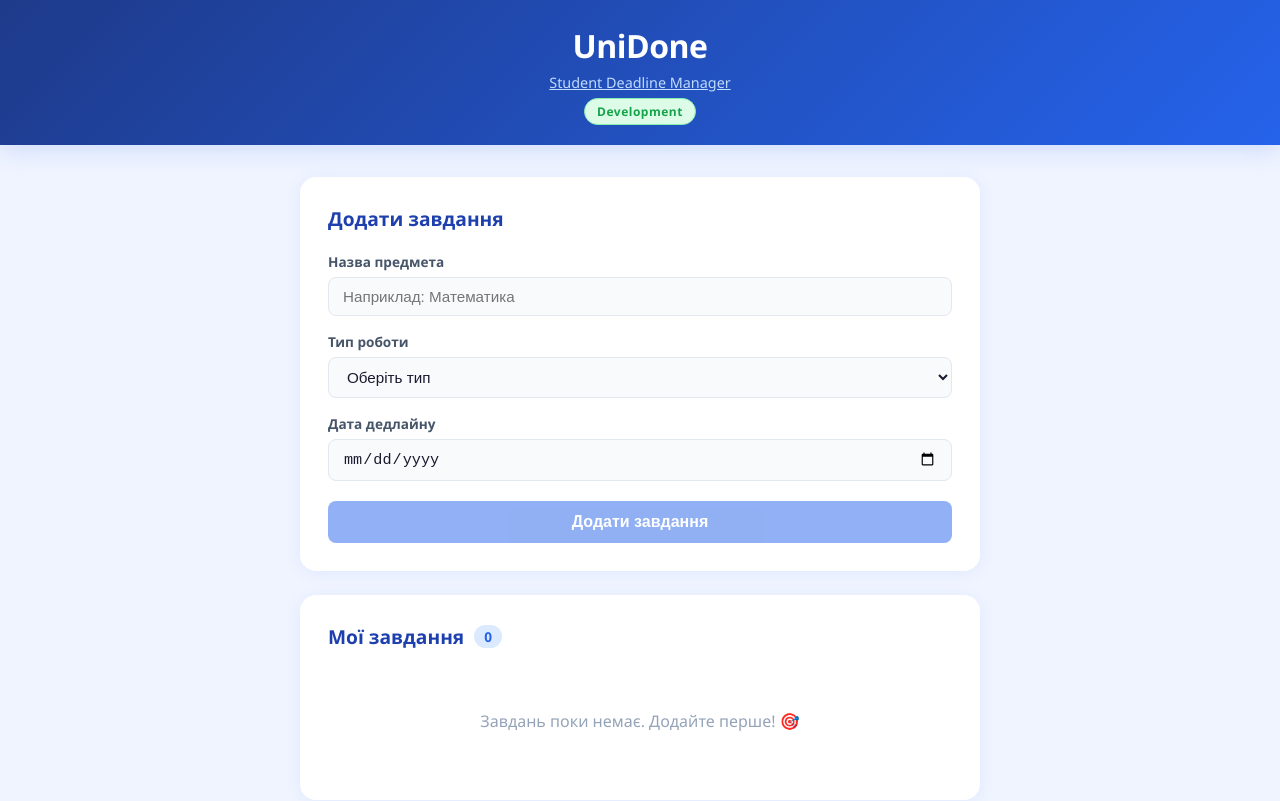
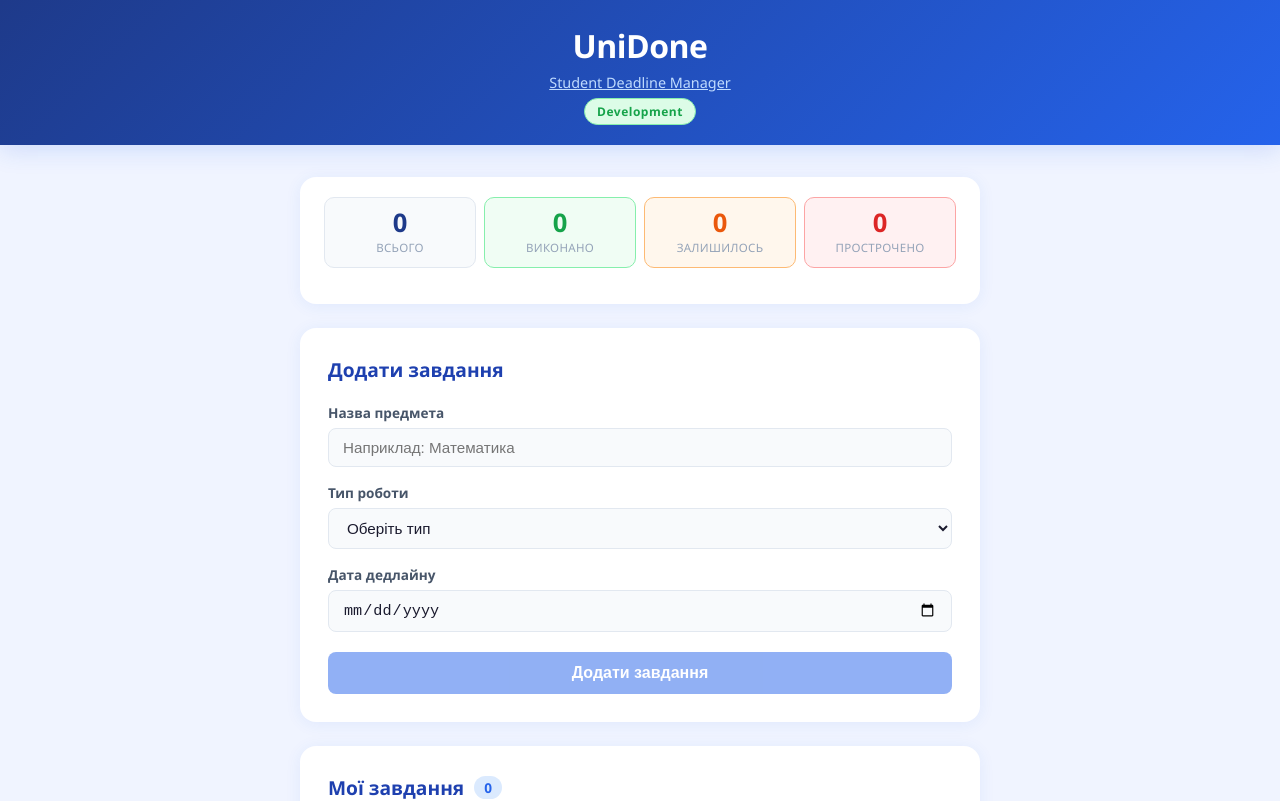
Before and after one commit to Deonnys17/laba1, a Vue app: page / in a window 1280 px wide. Shown: the top 801 px of the page. Built offline with nearby package versions, Linux system fonts and the light colour scheme.

Commit message:
feat: add StatsBar component with stats and progress bar

```diff
--- a/src/App.vue
+++ b/src/App.vue
@@ -13,6 +13,7 @@
 
     <main class="main">
       <div class="container">
+        <StatsBar :tasks="tasks" />
         <TaskForm @add-task="addTask" />
         <TaskList
           :tasks="tasks"
@@ -36,11 +37,12 @@
 <script>
 import TaskForm from './components/TaskForm.vue'
 import TaskList from './components/TaskList.vue'
+import StatsBar from './components/StatsBar.vue'
 import { useTasks } from './composables/useTasks.js'
 
 export default {
   name: 'App',
-  components: { TaskForm, TaskList },
+  components: { TaskForm, TaskList, StatsBar },
   setup() {
     const { tasks, addTask, removeTask, toggleDone } = useTasks()
     return { tasks, addTask, removeTask, toggleDone }
--- /dev/null
+++ b/src/components/StatsBar.vue
@@ -0,0 +1,154 @@
+<template>
+  <div class="stats-bar">
+    <div class="stats-row">
+      <div class="stat">
+        <span class="stat-value">{{ total }}</span>
+        <span class="stat-label">Всього</span>
+      </div>
+      <div class="stat accent-green">
+        <span class="stat-value">{{ done }}</span>
+        <span class="stat-label">Виконано</span>
+      </div>
+      <div class="stat accent-orange">
+        <span class="stat-value">{{ pending }}</span>
+        <span class="stat-label">Залишилось</span>
+      </div>
+      <div class="stat accent-red">
+        <span class="stat-value">{{ overdue }}</span>
+        <span class="stat-label">Прострочено</span>
+      </div>
+    </div>
+
+    <div class="progress-wrap" v-if="total > 0">
+      <div class="progress-label">
+        <span>Прогрес виконання</span>
+        <span class="progress-pct">{{ percent }}%</span>
+      </div>
+      <div class="progress-track">
+        <div
+          class="progress-fill"
+          :style="{ width: percent + '%' }"
+          :class="progressClass"
+        ></div>
+      </div>
+    </div>
+  </div>
+</template>
+
+<script>
+export default {
+  name: 'StatsBar',
+  props: {
+    tasks: {
+      type: Array,
+      required: true
+    }
+  },
+  computed: {
+    total() { return this.tasks.length },
+    done() { return this.tasks.filter(t => t.done).length },
+    pending() { return this.tasks.filter(t => !t.done).length },
+    overdue() {
+      const now = new Date()
+      return this.tasks.filter(t => !t.done && t.deadline && new Date(t.deadline) < now).length
+    },
+    percent() {
+      if (!this.total) return 0
+      return Math.round((this.done / this.total) * 100)
+    },
+    progressClass() {
+      if (this.percent === 100) return 'fill-perfect'
+      if (this.percent >= 60) return 'fill-good'
+      if (this.percent >= 30) return 'fill-mid'
+      return 'fill-low'
+    }
+  }
+}
+</script>
+
+<style scoped>
+.stats-bar {
+  background: #fff;
+  border-radius: 16px;
+  padding: 20px 24px;
+  box-shadow: 0 2px 16px rgba(37, 99, 235, 0.08);
+  margin-bottom: 24px;
+}
+
+.stats-row {
+  display: grid;
+  grid-template-columns: repeat(4, 1fr);
+  gap: 8px;
+  margin-bottom: 16px;
+}
+
+.stat {
+  display: flex;
+  flex-direction: column;
+  align-items: center;
+  padding: 12px 8px;
+  border-radius: 10px;
+  background: #f8fafc;
+  border: 1.5px solid #e2e8f0;
+}
+
+.stat.accent-green { background: #f0fdf4; border-color: #86efac; }
+.stat.accent-orange { background: #fff7ed; border-color: #fdba74; }
+.stat.accent-red { background: #fff1f2; border-color: #fca5a5; }
+
+.stat-value {
+  font-size: 1.6rem;
+  font-weight: 800;
+  color: #1e3a8a;
+  line-height: 1;
+}
+
+.accent-green .stat-value { color: #16a34a; }
+.accent-orange .stat-value { color: #ea580c; }
+.accent-red .stat-value { color: #dc2626; }
+
+.stat-label {
+  font-size: 0.72rem;
+  color: #94a3b8;
+  margin-top: 4px;
+  font-weight: 500;
+  text-transform: uppercase;
+  letter-spacing: 0.3px;
+}
+
+.progress-wrap {
+  margin-top: 4px;
+}
+
+.progress-label {
+  display: flex;
+  justify-content: space-between;
+  font-size: 0.82rem;
+  color: #64748b;
+  margin-bottom: 6px;
+  font-weight: 500;
+}
+
+.progress-pct {
+  font-weight: 700;
+  color: #1e3a8a;
+}
+
+.progress-track {
+  height: 10px;
+  background: #e2e8f0;
+  border-radius: 999px;
+  overflow: hidden;
+}
+
+.progress-fill {
+  height: 100%;
+  border-radius: 999px;
+  transition: width 0.5s cubic-bezier(0.4, 0, 0.2, 1);
+}
+
+.fill-low  { background: linear-gradient(90deg, #ef4444, #f97316); }
+.fill-mid  { background: linear-gradient(90deg, #f97316, #eab308); }
+.fill-good { background: linear-gradient(90deg, #22c55e, #16a34a); }
+.fill-perfect { background: linear-gradient(90deg, #2563eb, #7c3aed); }
+</style>
```
